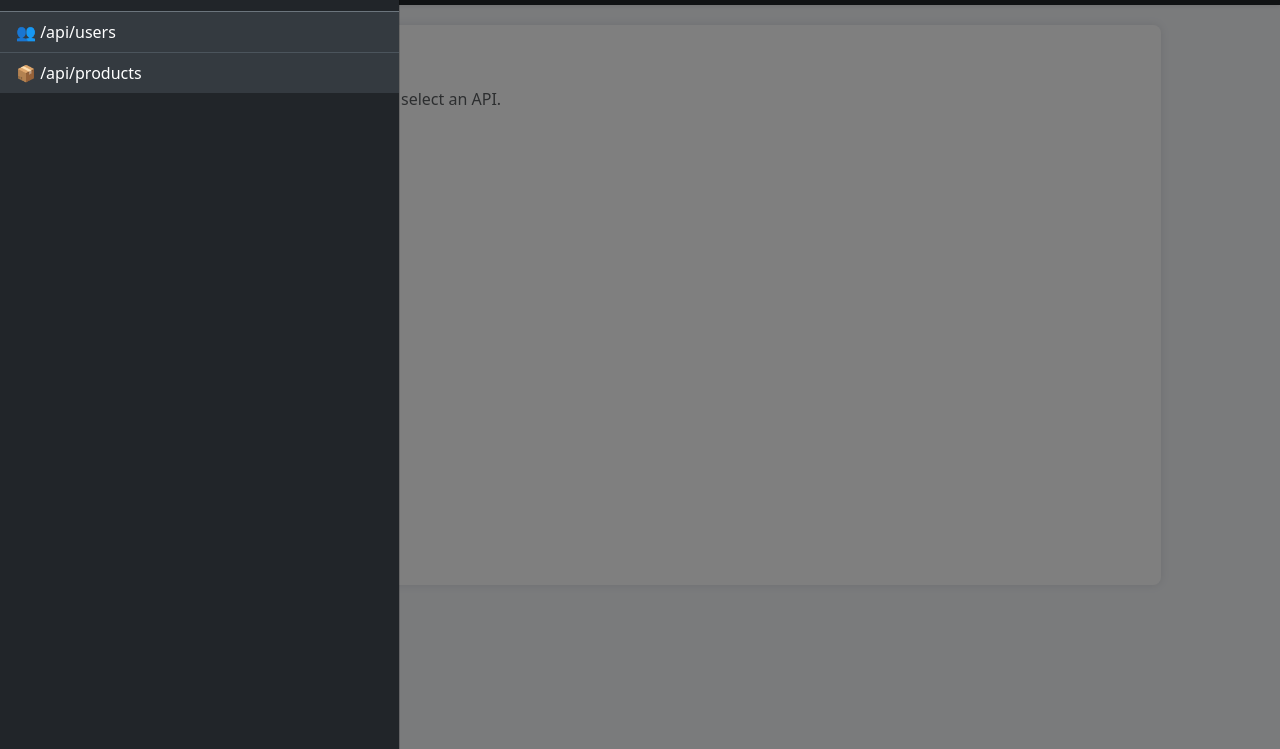
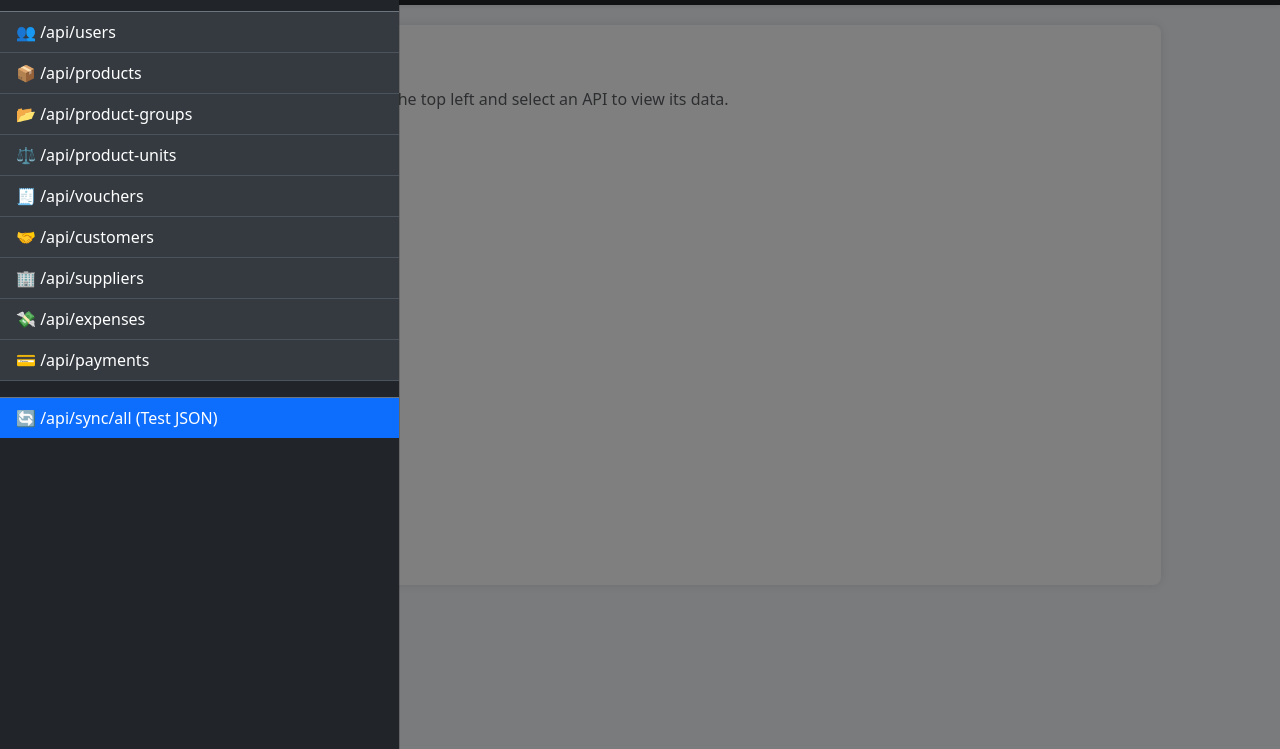
Before and after one commit to naingmyoe/posonline, a website: page index.html in a window 1280 px wide. Both pictures are taken after a click on the button 40 px from the left and 28 px from the top of the page. Shown: the part 51-800 px from the top of the page. Drawn offline with nearby package versions, Linux system fonts and the light colour scheme.

Commit message:
Update index.html

```diff
--- a/index.html
+++ b/index.html
@@ -36,9 +36,17 @@
     </div>
     <div class="offcanvas-body p-0">
         <div class="list-group list-group-flush border-0">
+            <!-- 🟢 API အားလုံးကို အပြည့်အစုံ ပြန်ထည့်ထားပါသည် -->
             <a href="#" class="list-group-item list-group-item-action list-group-item-dark" onclick="fetchAndDisplay('users', 'Users Management')">👥 /api/users</a>
             <a href="#" class="list-group-item list-group-item-action list-group-item-dark" onclick="fetchAndDisplay('products', 'Products List')">📦 /api/products</a>
-            <!-- အခြား မီနူးများ ဆက်လက်ပါဝင်သည် -->
+            <a href="#" class="list-group-item list-group-item-action list-group-item-dark" onclick="fetchAndDisplay('product-groups', 'Product Groups')">📂 /api/product-groups</a>
+            <a href="#" class="list-group-item list-group-item-action list-group-item-dark" onclick="fetchAndDisplay('product-units', 'Product Units')">⚖️ /api/product-units</a>
+            <a href="#" class="list-group-item list-group-item-action list-group-item-dark" onclick="fetchAndDisplay('vouchers', 'Sales Vouchers')">🧾 /api/vouchers</a>
+            <a href="#" class="list-group-item list-group-item-action list-group-item-dark" onclick="fetchAndDisplay('customers', 'Customers')">🤝 /api/customers</a>
+            <a href="#" class="list-group-item list-group-item-action list-group-item-dark" onclick="fetchAndDisplay('suppliers', 'Suppliers')">🏢 /api/suppliers</a>
+            <a href="#" class="list-group-item list-group-item-action list-group-item-dark" onclick="fetchAndDisplay('expenses', 'Expenses')">💸 /api/expenses</a>
+            <a href="#" class="list-group-item list-group-item-action list-group-item-dark" onclick="fetchAndDisplay('payments', 'Payments')">💳 /api/payments</a>
+            <a href="#" class="list-group-item list-group-item-action bg-primary text-white border-top border-secondary mt-3" onclick="syncAll()">🔄 /api/sync/all (Test JSON)</a>
         </div>
     </div>
 </div>
@@ -49,8 +57,10 @@
         <div class="col-12 col-lg-10">
             <div id="content-area">
                 <h3 id="page-title" class="text-secondary">Welcome!</h3>
-                <p class="text-muted" id="page-desc">Please open the menu drawer and select an API.</p>
-                <div id="table-container" class="table-responsive"></div>
+                <p class="text-muted" id="page-desc">Please open the menu drawer on the top left and select an API to view its data.</p>
+                <div id="table-container" class="table-responsive">
+                    <!-- Dynamic Table or JSON will be injected here -->
+                </div>
             </div>
         </div>
     </div>
@@ -102,14 +112,20 @@
     // Global variable to keep track of selected user
     let selectedUserPhone = '';
 
-    // API Config updated to include endDate and Actions for users
+    // 🟢 API Configurations အားလုံး အပြည့်အစုံ
     const apiConfig = {
         'users': {
             keys: ['phoneNo', 'username', 'role', 'status', 'endDate', 'action'],
             headers: ['Phone', 'Username', 'Role', 'Status', 'Expire Date', 'Action']
         },
         'products': { keys: ['id', 'name', 'groupName', 'sellingPrice', 'quantity'], headers: ['ID', 'Name', 'Group', 'Price', 'Stock'] },
-        // အခြား API Config များကို မူလအတိုင်းထားပါ
+        'product-groups': { keys: ['name'], headers: ['Group Name'] },
+        'product-units': { keys: ['name'], headers: ['Unit Name'] },
+        'vouchers': { keys: ['receipt_no', 'cashier_name', 'total_amount', 'payment_method', 'timestamp'], headers: ['Receipt No', 'Cashier', 'Total Amount', 'Payment', 'Date/Time'] },
+        'customers': { keys: ['id', 'name', 'phone', 'address'], headers: ['ID', 'Name', 'Phone', 'Address'] },
+        'suppliers': { keys: ['id', 'name', 'phone', 'address'], headers: ['ID', 'Name', 'Phone', 'Address'] },
+        'expenses': { keys: ['id', 'category_name', 'amount', 'timestamp'], headers: ['ID', 'Category', 'Amount', 'Date'] },
+        'payments': { keys: ['id', 'method', 'amount', 'date'], headers: ['ID', 'Method', 'Amount', 'Date'] }
     };
 
     async function fetchAndDisplay(endpoint, title) {
@@ -126,7 +142,14 @@
 
             if (data.success) {
                 document.getElementById('page-desc').innerText = `Data loaded successfully.`;
-                generateTable(endpoint, data[endpoint] || data.groups || data.units);
+
+                // 🟢 JSON Data Array ကို မှန်ကန်စွာ ခွဲထုတ်ခြင်း
+                let dataArray = [];
+                if (endpoint === 'product-groups') dataArray = data.groups;
+                else if (endpoint === 'product-units') dataArray = data.units;
+                else dataArray = data[endpoint];
+
+                generateTable(endpoint, dataArray);
             } else {
                 document.getElementById('table-container').innerHTML = `<div class="alert alert-danger">Error fetching data.</div>`;
             }
@@ -138,7 +161,7 @@
     function generateTable(endpoint, items) {
         const container = document.getElementById('table-container');
         if (!items || items.length === 0) {
-            container.innerHTML = `<div class="alert alert-warning">No data found.</div>`;
+            container.innerHTML = `<div class="alert alert-warning">No data found in this table.</div>`;
             return;
         }
 
@@ -165,8 +188,13 @@
 
                 // Color badges for user status
                 if (key === 'status' && endpoint === 'users') {
-                    let badgeColor = cellData === 'on' ? 'bg-success' : 'bg-danger';
+                    let badgeColor = cellData === 'on' ? 'bg-success' : (cellData === 'banned' ? 'bg-danger' : 'bg-warning text-dark');
                     cellData = `<span class="badge ${badgeColor} status-badge">${cellData}</span>`;
+                }
+
+                // Format Timestamp
+                if (key === 'timestamp' || key === 'date') {
+                    cellData = new Date(parseInt(cellData)).toLocaleString();
                 }
 
                 tableHTML += `<td>${cellData}</td>`;
@@ -240,6 +268,28 @@
             alert("API connection error.");
         }
     }
+
+    // 🟢 Sync All (Test API Dump)
+    async function syncAll() {
+        const offcanvas = bootstrap.Offcanvas.getInstance(document.getElementById('apiDrawer'));
+        if(offcanvas) offcanvas.hide();
+
+        document.getElementById('page-title').innerText = "Sync All Data";
+        document.getElementById('page-desc').innerText = "Fetching everything from /api/sync/all...";
+        document.getElementById('table-container').innerHTML = '<div class="spinner-border text-primary"></div> Loading...';
+
+        try {
+            const response = await fetch(`${API_BASE_URL}/sync/all`);
+            const data = await response.json();
+
+            if (data.success) {
+                document.getElementById('page-desc').innerText = "JSON response received successfully.";
+                document.getElementById('table-container').innerHTML = `<pre class="bg-dark text-light p-3 rounded" style="max-height: 500px; overflow-y: auto;">${JSON.stringify(data.data, null, 2)}</pre>`;
+            }
+        } catch (error) {
+            document.getElementById('table-container').innerHTML = `<div class="alert alert-danger">Error connecting to server.</div>`;
+        }
+    }
 </script>
 </body>
 </html>
```
